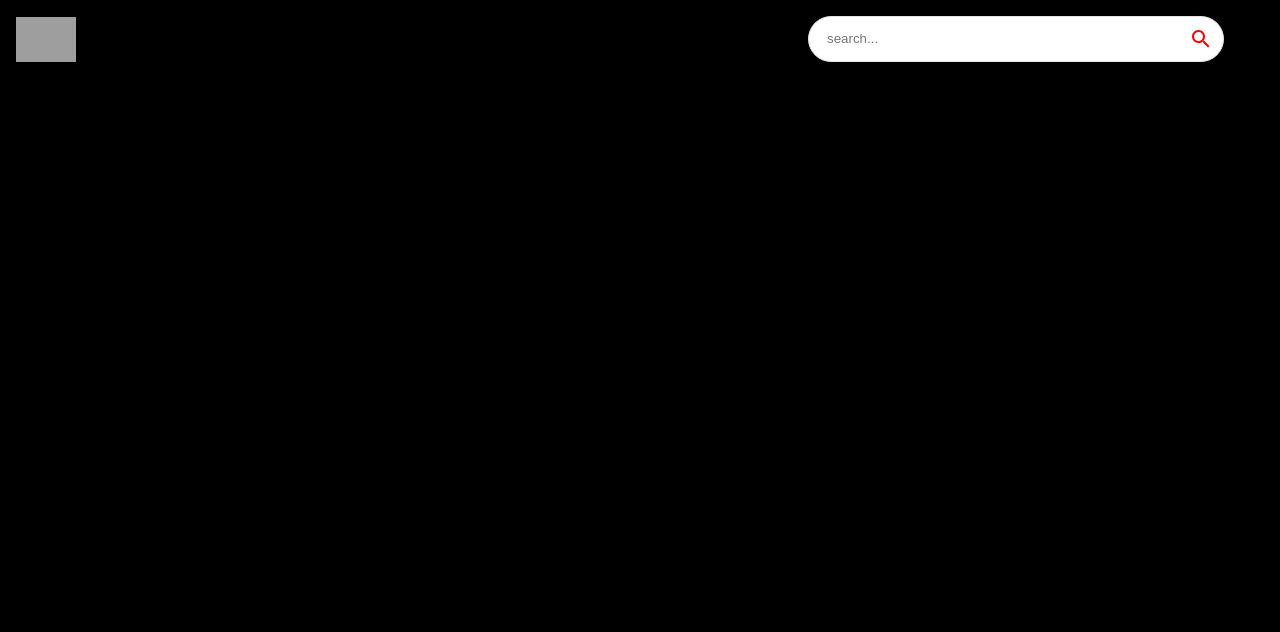
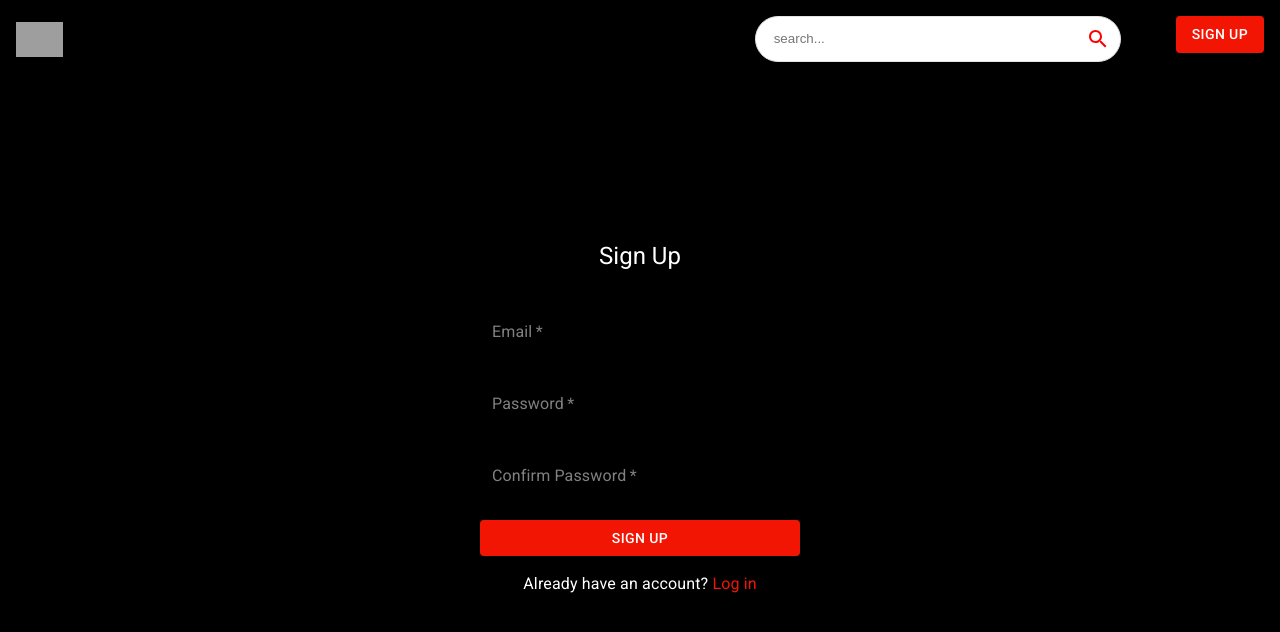
Before and after one commit to soberoice/youtube-clone-app, a React (Vite) app: page /signup in a window 1280 px wide. Before the commit this address had no page. Shown: the top 632 px of the page. Built offline with nearby package versions, Linux system fonts and the light colour scheme; no server answers; grey boxes are pictures that could not be loaded.

Commit message:
sign up page done

```diff
--- a/package.json
+++ b/package.json
@@ -13,8 +13,9 @@
     "@emotion/react": "^11.14.0",
     "@emotion/styled": "^11.14.0",
     "@mui/icons-material": "^6.4.3",
-    "@mui/material": "^6.4.3",
+    "@mui/material": "^6.4.4",
     "axios": "^1.7.9",
+    "firebase": "^11.3.1",
     "react": "^19.0.0",
     "react-dom": "^19.0.0",
     "react-icons": "^5.4.0",
--- a/src/App.jsx
+++ b/src/App.jsx
@@ -7,21 +7,29 @@ import {
   ChannelDetails,
   SearchFeed,
 } from "./components";
+import Signup from "./pages/signup";
+import Login from "./pages/Login";
+import ForgotPassword from "./pages/ForgotPassword";
+import { AuthProvider } from "./contexts/AuthContext";
 
-export default function app() {
+export default function App() {
   return (
-    <div>
-      <BrowserRouter>
-        <Box sx={{ backgroundColor: "#000" }}>
-          <NavBar />
+    <BrowserRouter>
+      <Box sx={{ backgroundColor: "#000" }}>
+        <NavBar />
+        <AuthProvider>
           <Routes>
             <Route path="/" exact element={<Feed />}></Route>
             <Route path="/video/:id" element={<VideoDetails />}></Route>
             <Route path="/channel/:id" element={<ChannelDetails />}></Route>
             <Route path="/search/:searchTerm" element={<SearchFeed />}></Route>
+
+            <Route path="/signup" element={<Signup />} />
+            <Route path="/login" element={<Login />} />
+            <Route path="/forgot-password" element={<ForgotPassword />} />
           </Routes>
-        </Box>
-      </BrowserRouter>
-    </div>
+        </AuthProvider>
+      </Box>
+    </BrowserRouter>
   );
 }
--- a/src/components/NavBar.jsx
+++ b/src/components/NavBar.jsx
@@ -1,4 +1,4 @@
-import { Stack } from "@mui/material";
+import { Button, Stack } from "@mui/material";
 import { Link } from "react-router";
 
 import { logo } from "../utils/constants";
@@ -19,9 +19,19 @@ function NavBar() {
       zIndex={10}
     >
       <Link to="/" style={{ display: "flex", alignItems: "center" }}>
-        <img src={logo} alt="logo" height={45} />
+        <img src={logo} alt="logo" height={35} />
       </Link>
-      <SearchBar />
+      <Stack direction="row" gap="15px">
+        <SearchBar />
+        <Link to="/signup">
+          <Button
+            variant="contained"
+            style={{ background: "#F31503", margin: "auto 0px" }}
+          >
+            Sign up
+          </Button>
+        </Link>
+      </Stack>
     </Stack>
   );
 }
--- a/src/components/VideoCard.jsx
+++ b/src/components/VideoCard.jsx
@@ -29,9 +29,9 @@ export default function VideoCard({
           xs: "100%",
           sm: "358px",
           md: "320px",
-          boxShadow: "none",
-          borderRadius: 0,
         },
+        boxShadow: "none",
+        borderRadius: 0,
       }}
     >
       <Link to={videoId ? `/video/${videoId}` : demoVideoUrl}>
@@ -55,7 +55,7 @@ export default function VideoCard({
               fontSize="14px"
               color="grey"
             >
-              {channelTitle || demoChannelTitle}
+              {channelTitle.slice(0, 12) || demoChannelTitle}
               <CheckCircle sx={{ fontSize: 12, color: "grey", ml: "5px" }} />
             </Typography>
             <Typography
--- a/src/components/Videos.jsx
+++ b/src/components/Videos.jsx
@@ -10,6 +10,7 @@ export default function Videos({ videos, indexImg, direction }) {
       direction={direction || "row"}
       flexWrap="wrap"
       justifyContent="start"
+      alignItems="start"
       gap={2}
     >
       {videos.map((item, index) => (
--- /dev/null
+++ b/src/contexts/AuthContext.jsx
@@ -0,0 +1,60 @@
+import React, { useContext, useEffect, useState } from "react";
+import { auth } from "../firebase";
+
+const AuthContext = React.createContext();
+
+export function useAuth() {
+  return useContext(AuthContext);
+}
+
+export function AuthProvider({ children }) {
+  const [currentUser, setCurrentUser] = useState();
+  const [loading, setLoading] = useState(true);
+
+  function login(email, password) {
+    return auth.signInWithEmailAndPassword(email, password);
+  }
+
+  function signup(email, password) {
+    return auth.createUserWithEmailAndPassword(email, password);
+  }
+
+  function updateEmail(email) {
+    return currentUser.updateEmail(email);
+  }
+
+  function updatePassword(password) {
+    return currentUser.updatePassword(password);
+  }
+
+  function logout() {
+    auth.signOut();
+  }
+  function resetPassword(email) {
+    return auth.sendPasswordResetEmail(email);
+  }
+  useEffect(() => {
+    const unsubscribe = auth.onAuthStateChanged((user) => {
+      setCurrentUser(user);
+      setLoading(false);
+    });
+
+    return unsubscribe;
+  }, []);
+
+  const value = {
+    currentUser,
+    logout,
+    login,
+    signup,
+    resetPassword,
+    updatePassword,
+    updateEmail,
+  };
+
+  return (
+    <AuthContext.Provider value={value}>
+      {!loading && children}
+    </AuthContext.Provider>
+  );
+}
--- /dev/null
+++ b/src/firebase.js
@@ -0,0 +1,19 @@
+import firebase from "firebase/compat/app";
+import "firebase/compat/auth";
+
+const app = firebase.initializeApp({
+  apiKey: import.meta.env.VITE_FIREBASE_API_KEY,
+
+  authDomain: import.meta.env.VITE_FIREBASE_AUTH_DOMAIN,
+
+  projectId: import.meta.env.VITE_FIREBASE_PROJECT_ID,
+
+  storageBucket: import.meta.env.VITE_FIREBASE_STORAGE_BUCKET,
+
+  messagingSenderId: import.meta.env.VITE_FIREBASE_MESSAGING_SENDER_ID,
+
+  appId: import.meta.env.VITE_FIREBASE_APP_ID,
+});
+
+export const auth = app.auth();
+export default app;
--- a/src/index.css
+++ b/src/index.css
@@ -43,7 +43,7 @@ a {
 .search-bar {
   border: none;
   outline: none;
-  width: 350px;
+  width: 300px;
 }
 
 .category-btn {
@@ -84,6 +84,6 @@ a {
     height: 45vh !important;
   }
   .search-bar {
-    width: 200px;
+    width: 150px;
   }
 }
--- /dev/null
+++ b/src/pages/ForgotPassword.jsx
@@ -0,0 +1,5 @@
+import React from "react";
+
+export default function ForgotPassword() {
+  return <div></div>;
+}
--- /dev/null
+++ b/src/pages/Login.jsx
@@ -0,0 +1,5 @@
+import React from "react";
+
+export default function Login() {
+  return <div></div>;
+}
--- /dev/null
+++ b/src/pages/Signup.jsx
@@ -0,0 +1,156 @@
+import { Alert, Button, Stack, TextField, Typography } from "@mui/material";
+import React, { useRef, useState } from "react";
+
+import { Grid2 } from "@mui/material";
+import { Link, useNavigate } from "react-router";
+import { useAuth } from "../contexts/AuthContext";
+
+export default function Signup() {
+  const emailRef = useRef();
+  const passwordRef = useRef();
+  const confirmPasswordRef = useRef();
+  const { signup, currentUser } = useAuth();
+  const [error, setError] = useState("");
+  const [loading, setLoading] = useState(false);
+  const navigate = useNavigate();
+
+  async function handleSubmit(e) {
+    e.preventDefault();
+
+    if (passwordRef.current.value !== confirmPasswordRef.current.value) {
+      return setError("Passwords do not match");
+    }
+
+    try {
+      setError("");
+      setLoading(true);
+      await signup(emailRef.current.value, passwordRef.current.value);
+      navigate("/");
+    } catch {
+      console.log(error);
+      setError("Failed to create an account");
+    }
+    setLoading(false);
+  }
+
+  return (
+    <Grid2
+      container
+      direction="column"
+      alignItems="center"
+      justify="center"
+      style={{ minHeight: "85vh", color: "white" }}
+    >
+      <div style={{ margin: "auto", textAlign: "center", width: "320px" }}>
+        <Typography variant="h5">Sign Up</Typography>
+        {error && (
+          <Alert severity="error" style={{ marginTop: "1em" }}>
+            {error}
+          </Alert>
+        )}
+        <form onSubmit={handleSubmit}>
+          <Stack marginTop="2em">
+            <TextField
+              style={{ marginBottom: "1em" }}
+              fullWidth
+              variant="filled"
+              type="email"
+              sx={{
+                input: { color: "white" },
+                label: { color: "#333" },
+                borderBottom: { color: "#F21503" },
+                "& .MuiFilledInput-root": {
+                  backgroundColor: "black", // Background color
+                  "&:hover": { backgroundColor: "#333" }, // Hover effect
+
+                  "&::before, &::after": {
+                    borderBottom: "2px solid #000 ",
+                  },
+                  "&.Mui-focused:after": {
+                    borderBottom: "2px solid #F21503",
+                  },
+                },
+                "& .MuiInputLabel-root": { color: "gray" },
+                "& .MuiInputLabel-root.Mui-focused": { color: "gray" }, // Label color when focused
+              }}
+              label="Email"
+              ref={emailRef}
+              required
+            />
+            <TextField
+              style={{ marginBottom: "1em" }}
+              required
+              fullWidth
+              variant="filled"
+              sx={{
+                input: { color: "white" },
+                label: { color: "#333" },
+                borderBottom: { color: "#F21503" },
+                "& .MuiFilledInput-root": {
+                  backgroundColor: "black", // Background color
+                  "&:hover": { backgroundColor: "#333" }, // Hover effect
+
+                  "&::before, &::after": {
+                    borderBottom: "2px solid #000 ",
+                  },
+                  "&.Mui-focused:after": {
+                    borderBottom: "2px solid #F21503",
+                  },
+                },
+                "& .MuiInputLabel-root": { color: "gray" },
+                "& .MuiInputLabel-root.Mui-focused": { color: "gray" }, // Label color when focused
+              }}
+              label="Password"
+              ref={passwordRef}
+              type="password"
+            />
+            <TextField
+              style={{ marginBottom: "1em" }}
+              required
+              fullWidth
+              variant="filled"
+              sx={{
+                input: { color: "white" },
+                label: { color: "#333" },
+                borderBottom: { color: "#F21503" },
+                "& .MuiFilledInput-root": {
+                  backgroundColor: "black", // Background color
+                  "&:hover": { backgroundColor: "#333" }, // Hover effect
+
+                  "&::before, &::after": {
+                    borderBottom: "2px solid #000 ",
+                  },
+                  "&.Mui-focused:after": {
+                    borderBottom: "2px solid #F21503",
+                  },
+                },
+                "& .MuiInputLabel-root": { color: "gray" },
+                "& .MuiInputLabel-root.Mui-focused": { color: "gray" }, // Label color when focused
+              }}
+              label="Confirm Password"
+              ref={confirmPasswordRef}
+              type="password"
+            />
+          </Stack>
+          <Button
+            variant="contained"
+            style={{ background: "#F31503", width: "100%" }}
+            fullWidth
+            type="submit"
+            disabled={loading}
+          >
+            sign up
+          </Button>
+        </form>
+        <div style={{ marginTop: "1em" }}>
+          <Typography>
+            Already have an account?{" "}
+            <Link to="/login" style={{ color: "#F21503" }}>
+              Log in
+            </Link>
+          </Typography>
+        </div>
+      </div>
+    </Grid2>
+  );
+}
```
Also changed, not shown: 1 other file (tests, documents, lock files or other folders).
